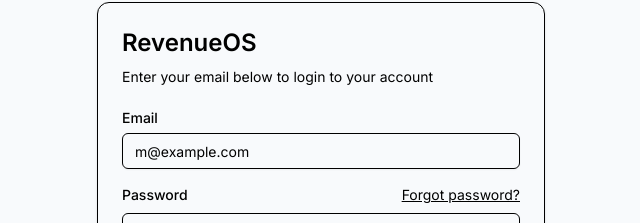
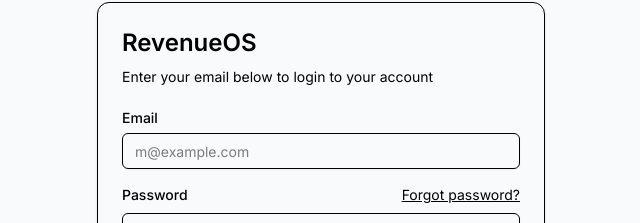
Before and after one commit to nicoolasmr/ferramenta-financeira, a Next.js app: page /login in a window 1280 px wide. Shown: the part 202-425 px from the top of the page, without its empty margins (319-959 px from the left). Built offline with nearby package versions, Linux system fonts and the light colour scheme.

Commit message:
fix: add Tailwind v4 config and fix globals.css layer imports

```diff
--- a/src/app/globals.css
+++ b/src/app/globals.css
@@ -1,7 +1,9 @@
-@import "tailwindcss";
+@import "tailwindcss/theme" layer(theme);
+@import "tailwindcss/preflight" layer(base);
+@import "tailwindcss/utilities" layer(utilities);
 
-@theme {
-  /* Colors */
+@layer theme {
+  :root {
     --color-background: 0 0% 100%;
     --color-foreground: 222.2 84% 4.9%;
     --color-card: 0 0% 100%;
@@ -21,28 +23,28 @@
     --color-border: 214.3 31.8% 91.4%;
     --color-input: 214.3 31.8% 91.4%;
     --color-ring: 222.2 84% 4.9%;
-
-  /* Sidebar colors */
-  --color-sidebar: 0 0% 98%;
-  --color-sidebar-foreground: 240 5.3% 26.1%;
-  --color-sidebar-primary: 240 5.9% 10%;
-  --color-sidebar-primary-foreground: 0 0% 98%;
-  --color-sidebar-accent: 240 4.8% 95.9%;
-  --color-sidebar-accent-foreground: 240 5.9% 10%;
-  --color-sidebar-border: 220 13% 91%;
-  --color-sidebar-ring: 217.2 91.2% 59.8%;
-
-  /* Chart colors */
-  --color-chart-1: 12 76% 61%;
-  --color-chart-2: 173 58% 39%;
-  --color-chart-3: 197 37% 24%;
-  --color-chart-4: 43 74% 66%;
-  --color-chart-5: 27 87% 67%;
-
-  /* Border radius */
-  --radius-sm: calc(0.5rem - 4px);
-  --radius-md: calc(0.5rem - 2px);
-  --radius-lg: 0.5rem;
+    --radius: 0.5rem;
   }
 
-@custom-variant dark (&:is(.dark *));
+  .dark {
+    --color-background: 222.2 84% 4.9%;
+    --color-foreground: 210 40% 98%;
+    --color-card: 222.2 84% 4.9%;
+    --color-card-foreground: 210 40% 98%;
+    --color-popover: 222.2 84% 4.9%;
+    --color-popover-foreground: 210 40% 98%;
+    --color-primary: 210 40% 98%;
+    --color-primary-foreground: 222.2 47.4% 11.2%;
+    --color-secondary: 217.2 32.6% 17.5%;
+    --color-secondary-foreground: 210 40% 98%;
+    --color-muted: 217.2 32.6% 17.5%;
+    --color-muted-foreground: 215 20.2% 65.1%;
+    --color-accent: 217.2 32.6% 17.5%;
+    --color-accent-foreground: 210 40% 98%;
+    --color-destructive: 0 62.8% 30.6%;
+    --color-destructive-foreground: 210 40% 98%;
+    --color-border: 217.2 32.6% 17.5%;
+    --color-input: 217.2 32.6% 17.5%;
+    --color-ring: 212.7 26.8% 83.9%;
+  }
+}
--- /dev/null
+++ b/tailwind.config.ts
@@ -0,0 +1,11 @@
+import type { Config } from "tailwindcss";
+
+const config: Config = {
+    content: [
+        "./src/pages/**/*.{js,ts,jsx,tsx,mdx}",
+        "./src/components/**/*.{js,ts,jsx,tsx,mdx}",
+        "./src/app/**/*.{js,ts,jsx,tsx,mdx}",
+    ],
+};
+
+export default config;
--- a/tsconfig.json
+++ b/tsconfig.json
@@ -15,7 +15,7 @@
     "moduleResolution": "bundler",
     "resolveJsonModule": true,
     "isolatedModules": true,
-    "jsx": "preserve",
+    "jsx": "react-jsx",
     "incremental": true,
     "plugins": [
       {
```
Also changed, not shown: 1 other file (tests, documents, lock files or other folders). Lines whose indentation alone changed are shown as unchanged.
